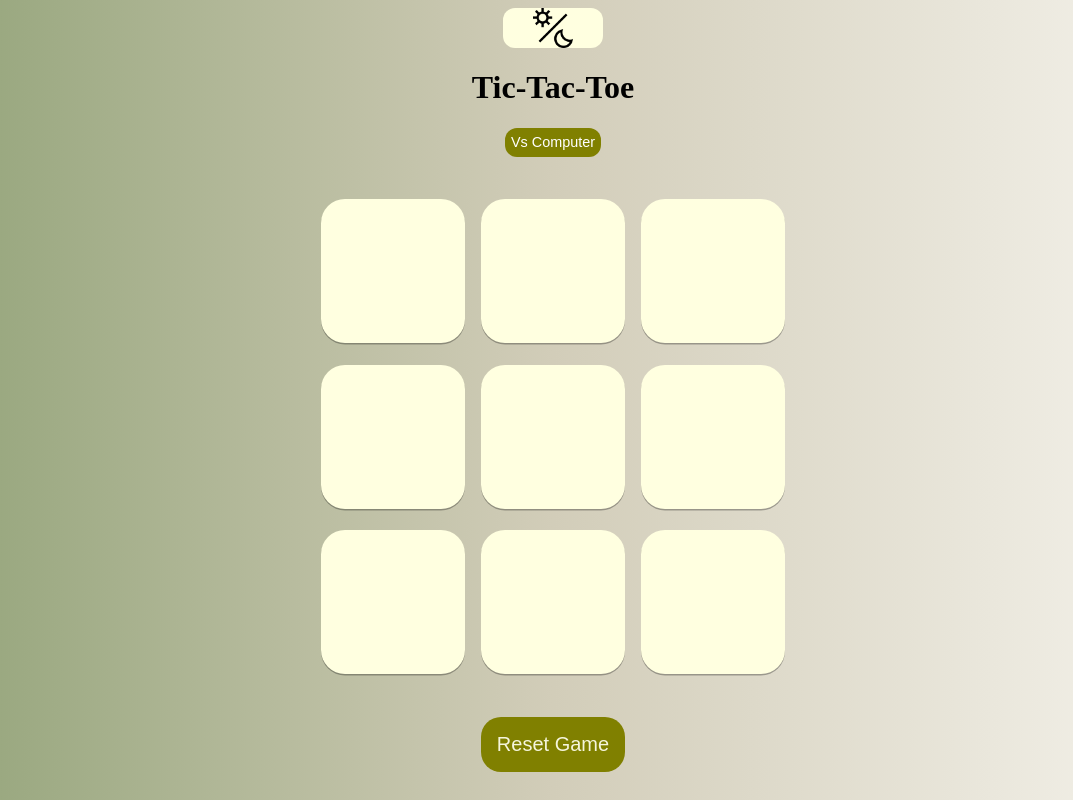
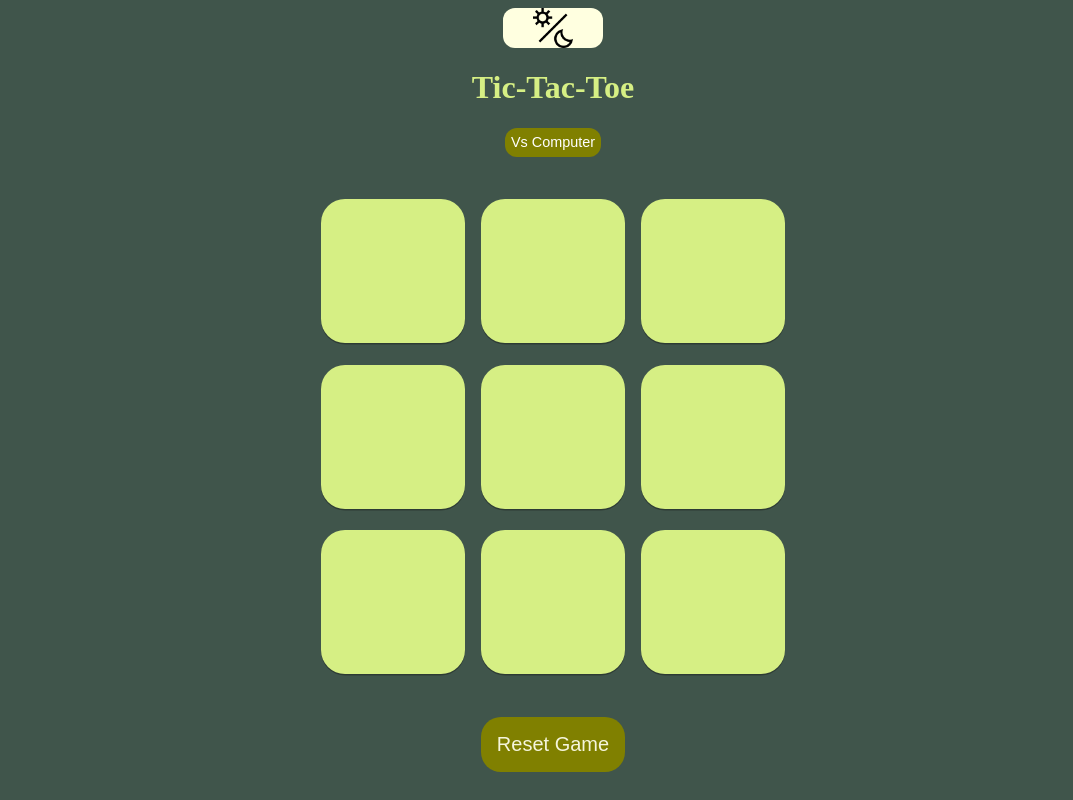
Before and after one commit to Sarthak317/Tic-Tac-Toe, a plain HTML site: page index.html in a window 1280 px wide. Shown: the whole page, without its empty margins (87-1160 px from the left). Drawn offline with Linux system fonts and the light colour scheme; a web font is replaced by a local one.

Commit message:
Add files via upload

```diff
--- a/style.css
+++ b/style.css
@@ -1,10 +1,18 @@
+@font-face {
+    font-family: new1;
+    src: url('FontsFree-Net-Fenway.ttf')
+}
+h1{
+    font-family: new1;
+    color:#D6EF84;
+}
 *{
     margin: 5;
     padding: 0;
 }
 body {
     text-align: center;
-    background: linear-gradient(to left, #F5F3EC, #D2CDB9, #92A378);
+    background-color: #40554B;
 }
 .container{
     height: 70vh;
@@ -28,8 +36,8 @@ body {
     border:none;
     box-shadow: 0.0.1rem rgba(0,0,0,0.3);
     font-size: 6vmin;
-    background-color:lightyellow;
-    color: olive;
+    background-color:#D6EF84;
+    color: #40554B
 }
 .reset{
     padding: 1rem;
@@ -48,7 +56,7 @@ body {
     border: none;
 }
 .message{
-    color: darkolivegreen;
+    color: #D6EF84;
     font-size: 5vmin;
     padding: 1rem;
 }
@@ -107,3 +115,6 @@ body.dark .message{
 body.dark .computer{
     background-color: grey;
 }
+body.dark h1{
+    color: white;
+}
```
